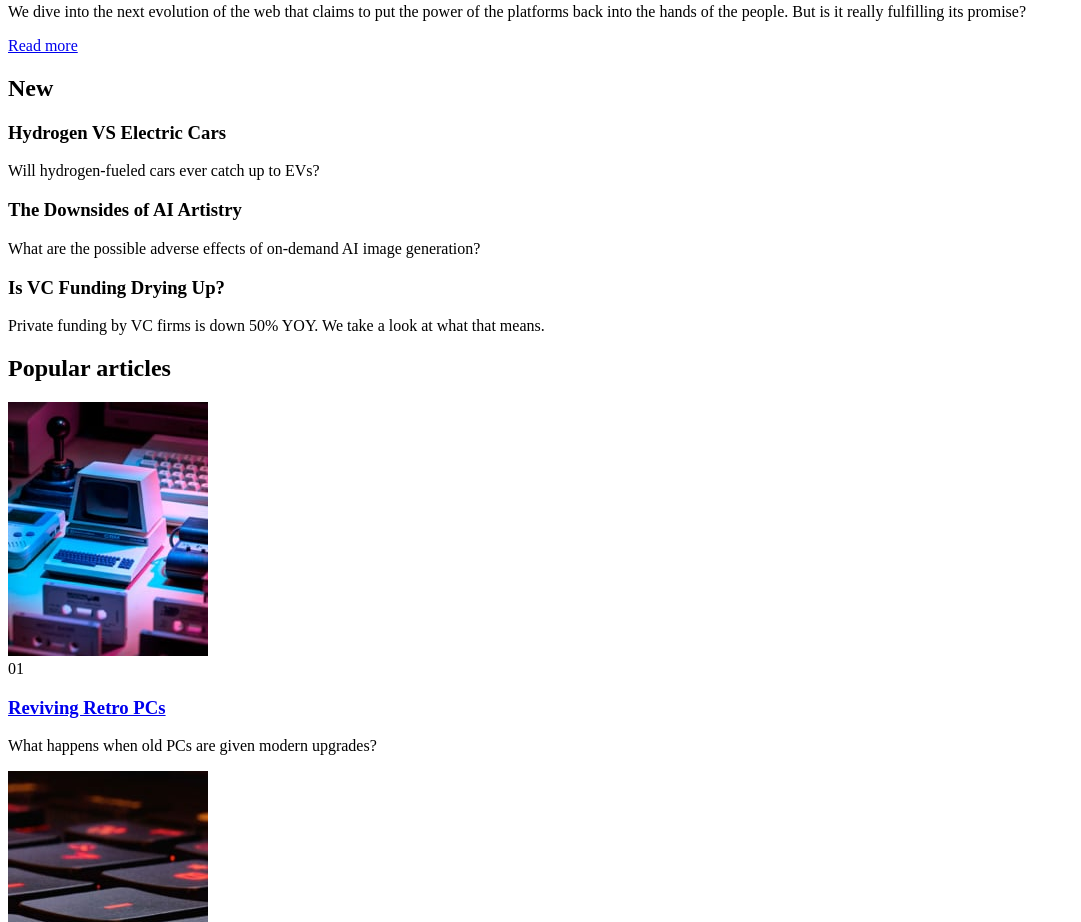
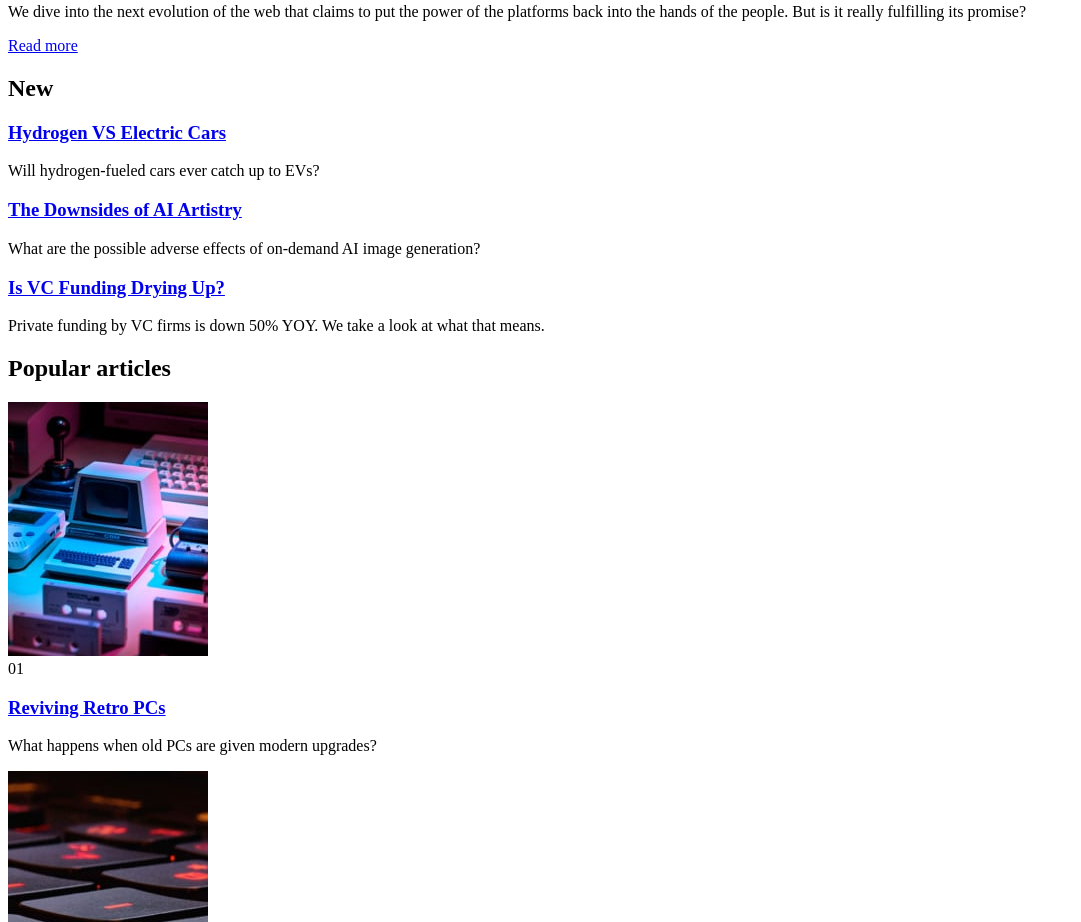
Before and after one commit to OniOdd/news-homepage, a plain HTML site: page index.html in a window 1280 px wide. Shown: the part 860-1782 px from the top of the page, without its empty margins (0-1081 px from the left). Drawn offline with Linux system fonts and the light colour scheme.

Commit message:
Add links for h3 titles in New section

```diff
--- a/index.html
+++ b/index.html
@@ -75,20 +75,26 @@
         <section class="new" aria-labelledby="new-heading">
           <h2 class="new__heading" id="new-heading">New</h2>
           <article class="new__article">
-            <h3 class="new__title">Hydrogen VS Electric Cars</h3>
+            <h3 class="new__title">
+              <a class="new__link" href="#">Hydrogen VS Electric Cars</a>
+            </h3>
             <p class="new__text">
               Will hydrogen-fueled cars ever catch up to EVs?
             </p>
           </article>
           <article class="new__article">
-            <h3 class="new__title">The Downsides of AI Artistry</h3>
+            <h3 class="new__title">
+              <a class="new__link" href="#">The Downsides of AI Artistry</a>
+            </h3>
             <p class="new__text">
               What are the possible adverse effects of on-demand AI image
               generation?
             </p>
           </article>
           <article class="new__article">
-            <h3 class="new__title">Is VC Funding Drying Up?</h3>
+            <h3 class="new__title">
+              <a class="new__link" href="#">Is VC Funding Drying Up?</a>
+            </h3>
             <p class="new__text">
               Private funding by VC firms is down 50% YOY. We take a look at
               what that means.
```
